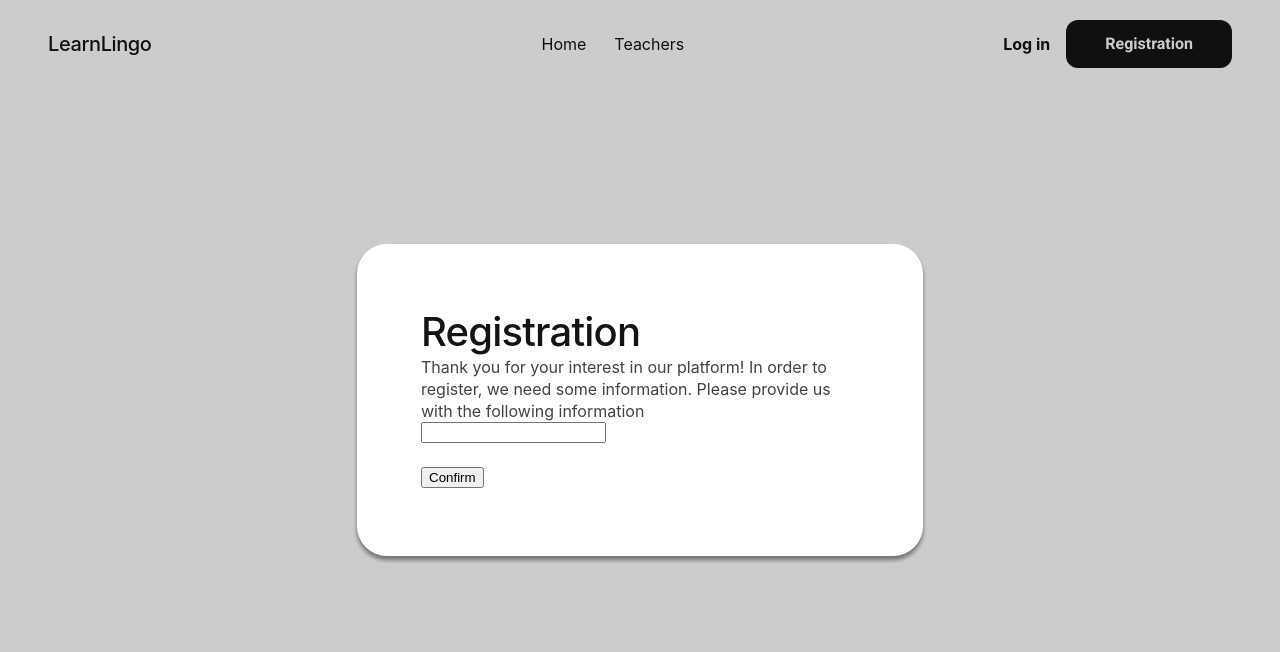
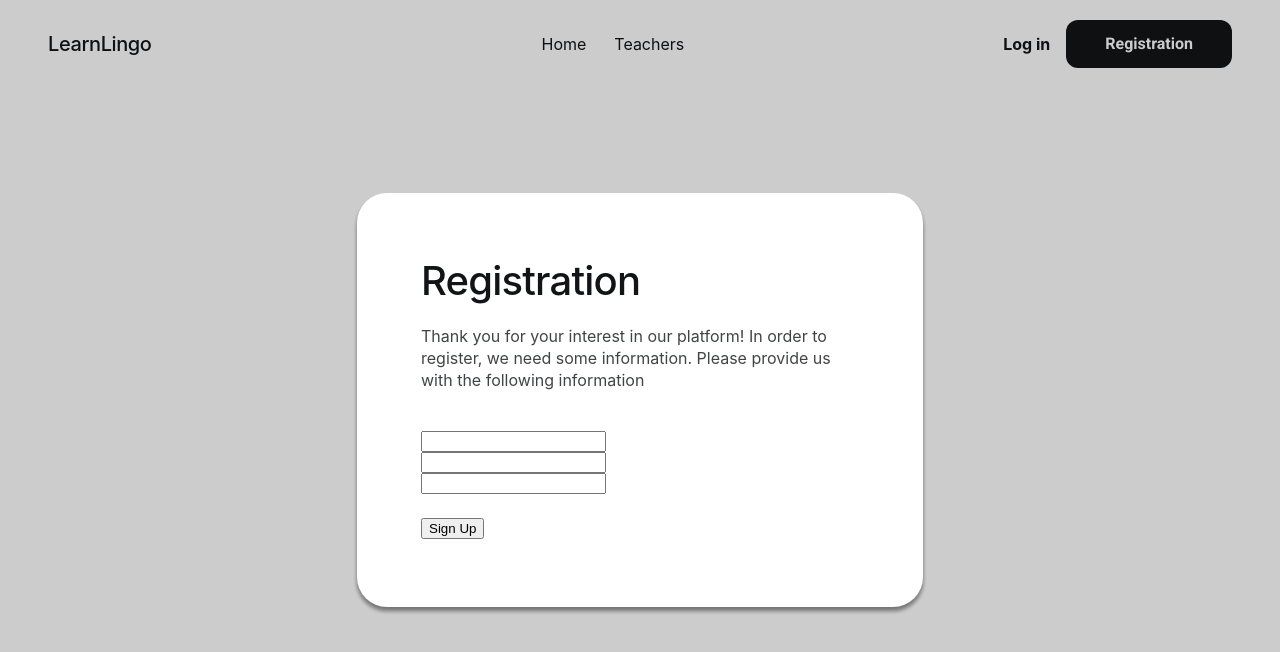
Before and after one commit to EugeneNikiforov/learn-lang, a React (Create React App) app: page / in a window 1280 px wide. Both pictures are taken after a click on the button "Registration". Shown: the top 652 px of the page. Built offline with nearby package versions, Linux system fonts and the light colour scheme.

Commit message:
update headermodule

```diff
--- a/src/components/Home/Header.jsx
+++ b/src/components/Home/Header.jsx
@@ -46,13 +46,31 @@ const Header = () => {
               <input
                 className={style.headerModalInput}
                 type="text"
-                name="balance"
+                name="name"
+                value={balance}
+                onChange={valueChange}
+              />
+            </label>
+            <label>
+              <input
+                className={style.headerModalInput}
+                type="text"
+                name="email"
+                value={balance}
+                onChange={valueChange}
+              />
+            </label>
+            <label>
+              <input
+                className={style.headerModalInput}
+                type="text"
+                name="password"
                 value={balance}
                 onChange={valueChange}
               />
             </label>
             <button className={style.headerModalBtn} type="submit">
-              Confirm
+              Sign Up
             </button>
           </form>
         </div>
--- a/src/components/Home/header.module.scss
+++ b/src/components/Home/header.module.scss
@@ -113,6 +113,7 @@
             font-weight: 500;
             line-height: 1.2;
             letter-spacing: -0.8px;
+            margin-bottom: 20px;
         }
 
         &Para {
@@ -121,7 +122,8 @@
             font-size: 16px;
             font-style: normal;
             font-weight: 400;
-            line-height: 22px;
+            line-height: 1.375;
+            margin-bottom: 40px;
         }
     }
 }
```
